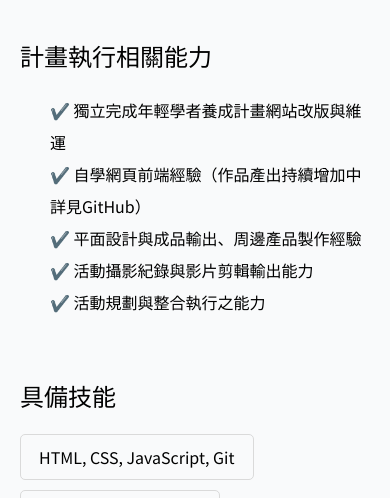
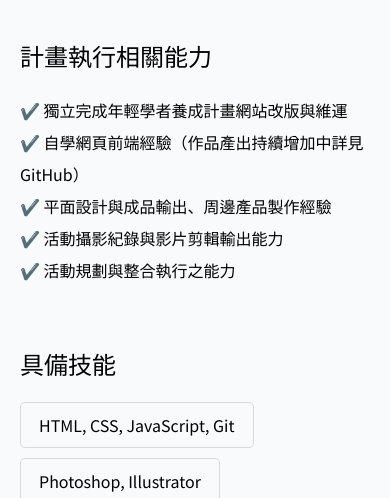
Before and after one commit to BurnettMiao/Digital-Resume, a plain HTML site: page index.html in a window 390 px wide. Shown: the part 599-1097 px from the top of the page. Drawn offline with Linux system fonts and the light colour scheme.

Commit message:
fix skill mobile

```diff
--- a/css/style.css
+++ b/css/style.css
@@ -231,6 +231,11 @@ strong {
     gap: 1rem;
   }
 
+  /* skill section */
+  .skill ul {
+    margin-left: 0;
+  }
+
   /* work history section */
   .work-history-card {
     border-left: none;
```
